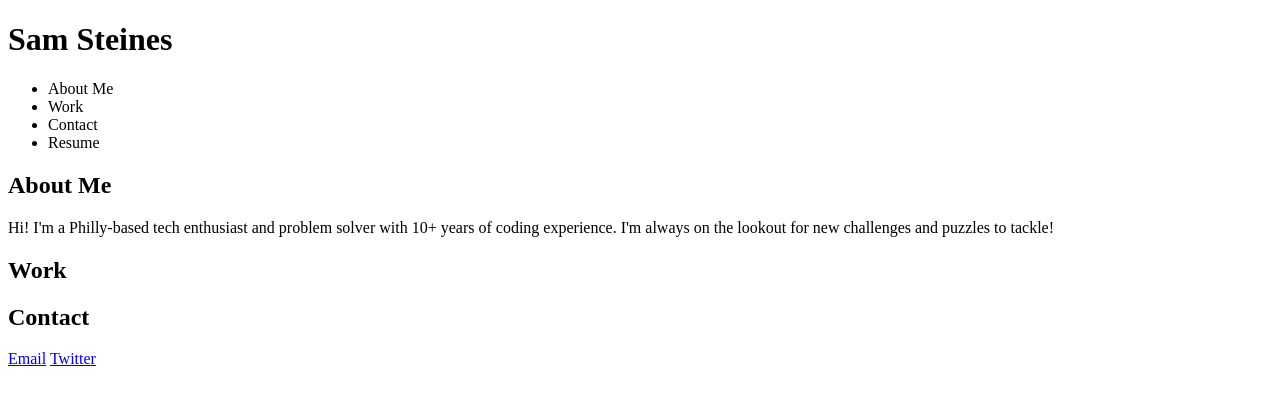
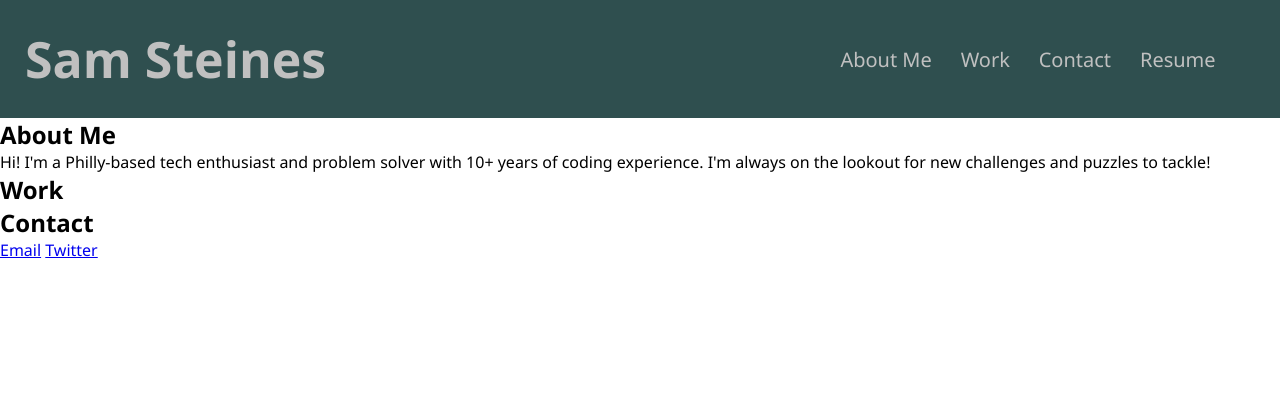
Before and after one commit to sam-st/portfolio-website, a plain HTML site: page index.html in a window 1280 px wide. Drawn offline with Linux system fonts and the light colour scheme.

Commit message:
added some layout and styling

```diff
--- a/assets/style.css
+++ b/assets/style.css
@@ -1,22 +1,57 @@
+:root{
+    --font-small:20px;
+    --font-medium:35px;
+    --font-large:50px;
+    --dark-color: darkslategray;
+    --light-color: silver;
+}
+*{
+    font-family: 'Segoe UI', Tahoma, Geneva, Verdana, sans-serif;
+    margin: 0;
+    padding: 0;
+}
 body{
 
 }
 
 header{
-
+    box-sizing: border-box;
+    padding: 25px;
+    display: flex;
+    align-items: center;
+    justify-content: space-between;
+    background-color: var(--dark-color);
+    color: var(--light-color);
 }
 
 h1{
+    font-size: var(--font-large);
 
 }
 
 nav{
+    max-width: 50%;
+    position: absolute;
+    right: 50px;
+}
 
-
+ul{
+    list-style-type: none;
+    display: flex;
+    justify-content: flex-end;
 }
 
 li{
+    font-size: var(--font-small);
+    font-weight: 500;
+    padding: 0 5% 0 5%;
+    white-space: nowrap;
+}
 
+li:hover{
+    cursor: pointer;
+    background-color: var(--light-color);
+    color: var(--dark-color);
 }
 
 main{
```
Also changed, not shown: 1 other file.
